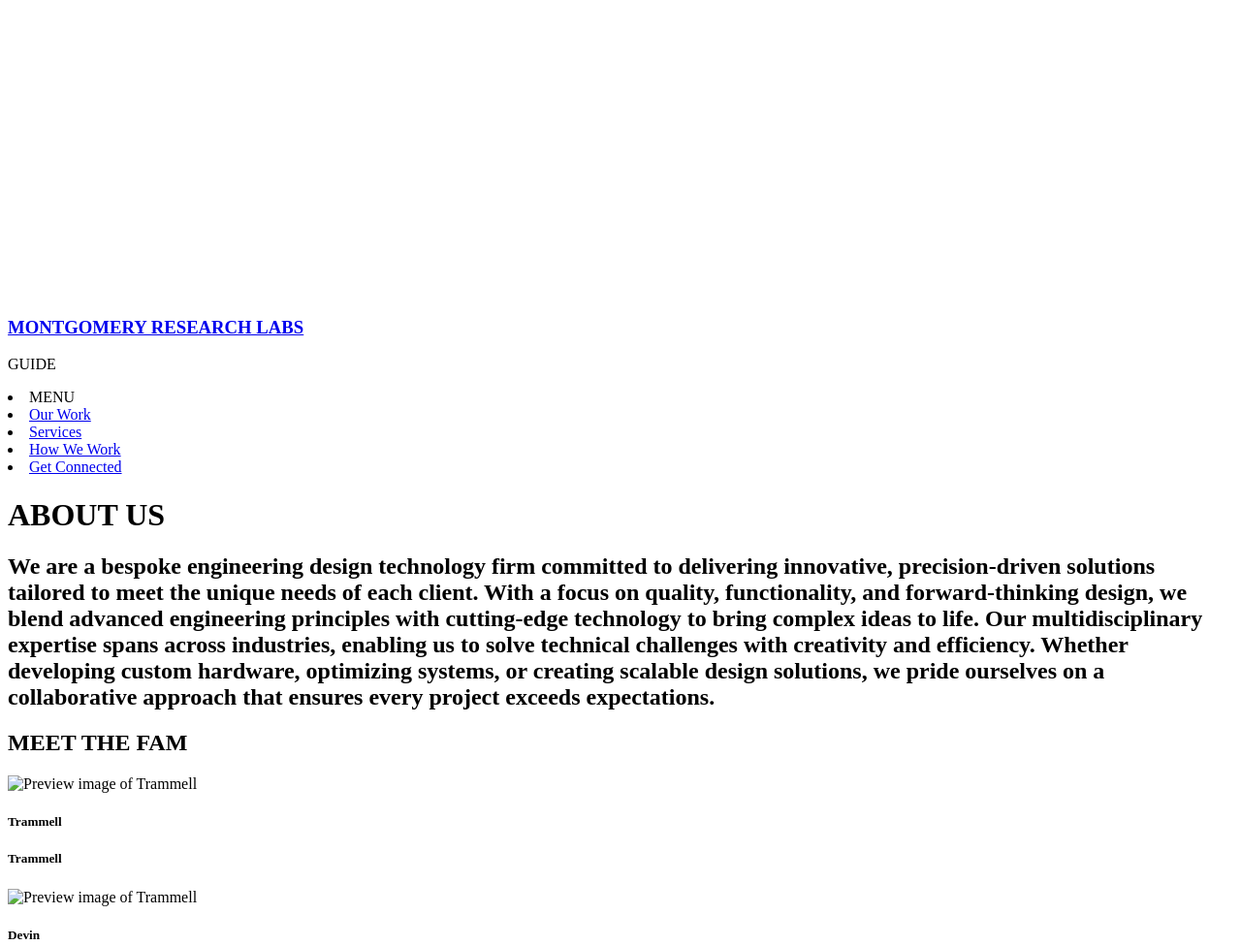
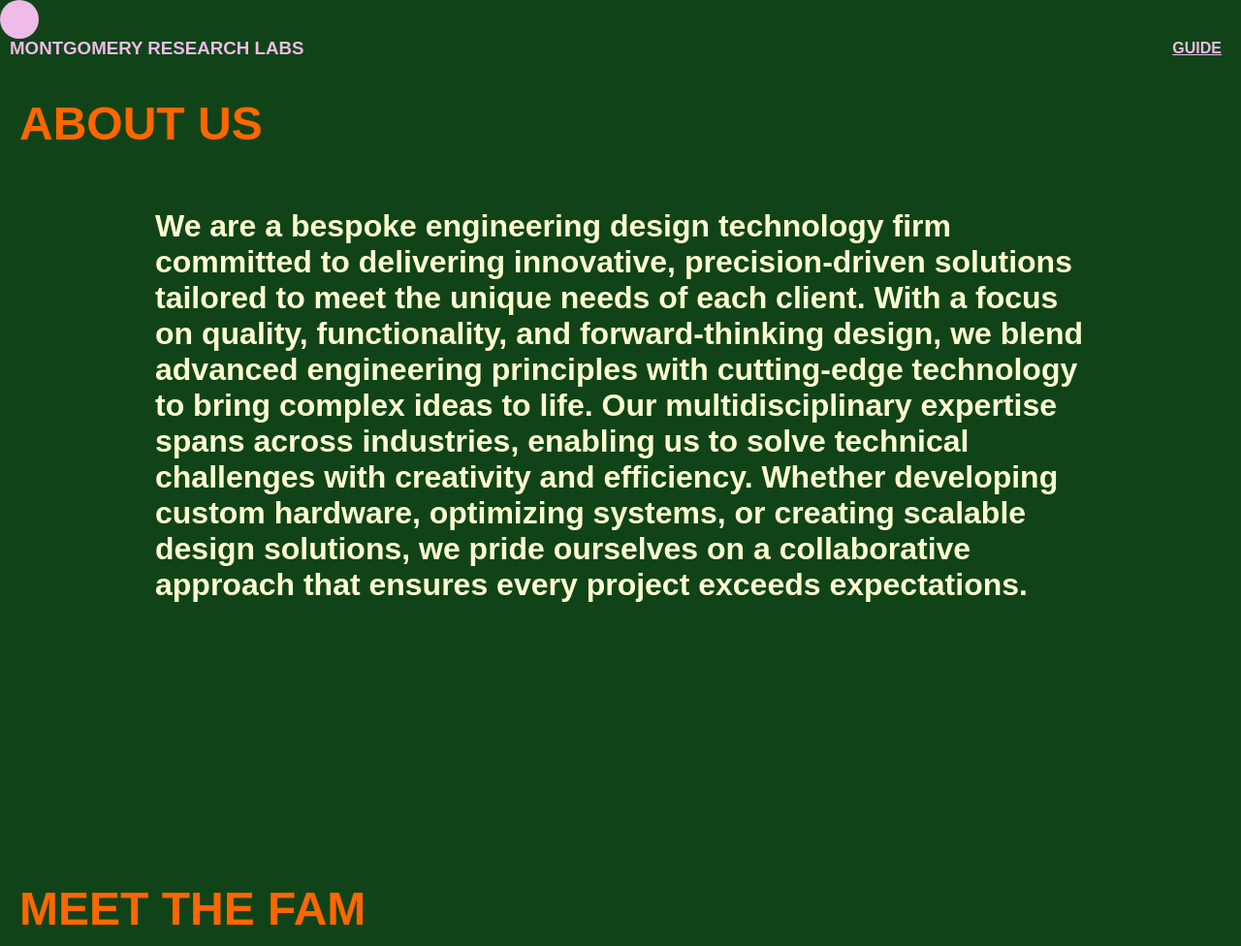
Before and after one commit to MontgomeryResearchLabs/Main-website, a plain HTML site: page about.html in a window 1280 px wide. Shown: the top 976 px of the page at 97% size. Drawn offline with nearby package versions, Linux system fonts and the light colour scheme; the site is published under a folder, as on GitHub Pages, so addresses that start at the root find nothing.

Commit message:
Update about.html

```diff
--- a/about.html
+++ b/about.html
@@ -5,7 +5,7 @@
     <meta name="viewport" content="width=device-width, initial-scale=1.0">
     <title>Montgomery Research Labs</title>
     <link rel="stylesheet" href="footer-styles.css">
-    <link rel="stylesheet" href="/style-sheets/about-styles.css">
+    <link rel="stylesheet" href="style-sheets/about-styles.css">
     <script src="https://unpkg.com/@lottiefiles/lottie-player@latest/dist/lottie-player.js"></script>
 
 
@@ -28,7 +28,7 @@
     <section class = "navbar-section">
         <nav class ="navbar">
             <div class="logo">
-                <a href="/index.html">
+                <a href="index.html">
                   <h3>MONTGOMERY RESEARCH LABS</h3>
                 </a>
 
@@ -50,9 +50,9 @@
 
 
         <li> MENU</li>
-        <li><a href="/ourWork.html">Our Work</a></li>
-        <li><a href="/services.html">Services</a></li>
-        <li><a href="/hww.html">How We Work</a></li>
+        <li><a href="ourWork.html">Our Work</a></li>
+        <li><a href="services.html">Services</a></li>
+        <li><a href="hww.html">How We Work</a></li>
         <li><a href="mailto:contact@montgomeryresearchlabs.com">Get Connected</a></li></div>
     </div>
 
@@ -92,7 +92,7 @@
             <div id = "main-fam-box">
                 <div class="trammell" onmouseover="loadYouTubeTrammell(this)">
                     <div class="preview-image">
-                      <img src="/media/trammell.jpeg" alt="Preview image of Trammell" />
+                      <img src="media/trammell.jpeg" alt="Preview image of Trammell" />
                     </div>
 
                     <div class="video-container"></div>
@@ -111,7 +111,7 @@
 
                   <div class="devin" onmouseover="loadYouTubeDevin(this)">
                     <div class="preview-image">
-                      <img src="/media/Devin.jpeg" alt="Preview image of Trammell" />
+                      <img src="media/Devin.jpeg" alt="Preview image of Trammell" />
                     </div>
 
                     <div class="video-container"></div>
@@ -134,7 +134,7 @@
 
         <section class = "explore">
           <h2>OUR SERVICES</h2>
-          <button id = "btnAbout" onclick="window.location.href='/services.html'">GO</button>
+          <button id = "btnAbout" onclick="window.location.href='services.html'">GO</button>
 
       </section>
 
```
